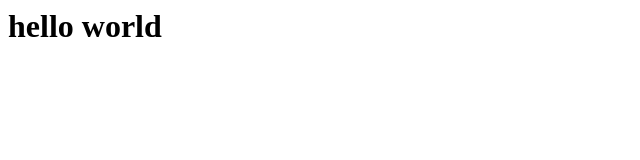
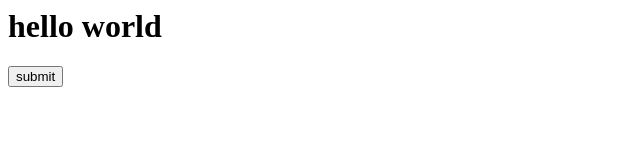
Before and after one commit to manthan2011/DemoRepo, a plain HTML site: page index.html in a window 1280 px wide. Shown: the whole page, without its empty margins (0-640 px from the left). Drawn offline with Linux system fonts and the light colour scheme.

Commit message:
Add Button

```diff
--- a/index.html
+++ b/index.html
@@ -8,5 +8,8 @@
     <h1>
       hello world
     </h1>
+    <form>
+      <input type="button" value="submit"/>
+    </form>
   </body>
 </html>
```
